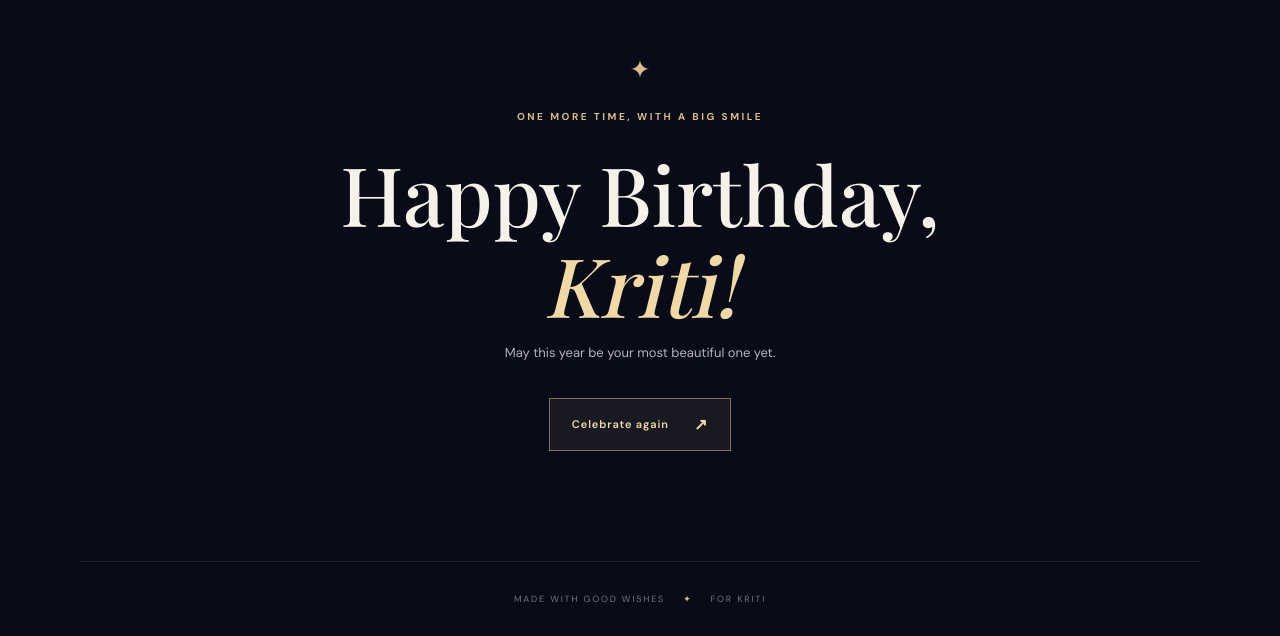
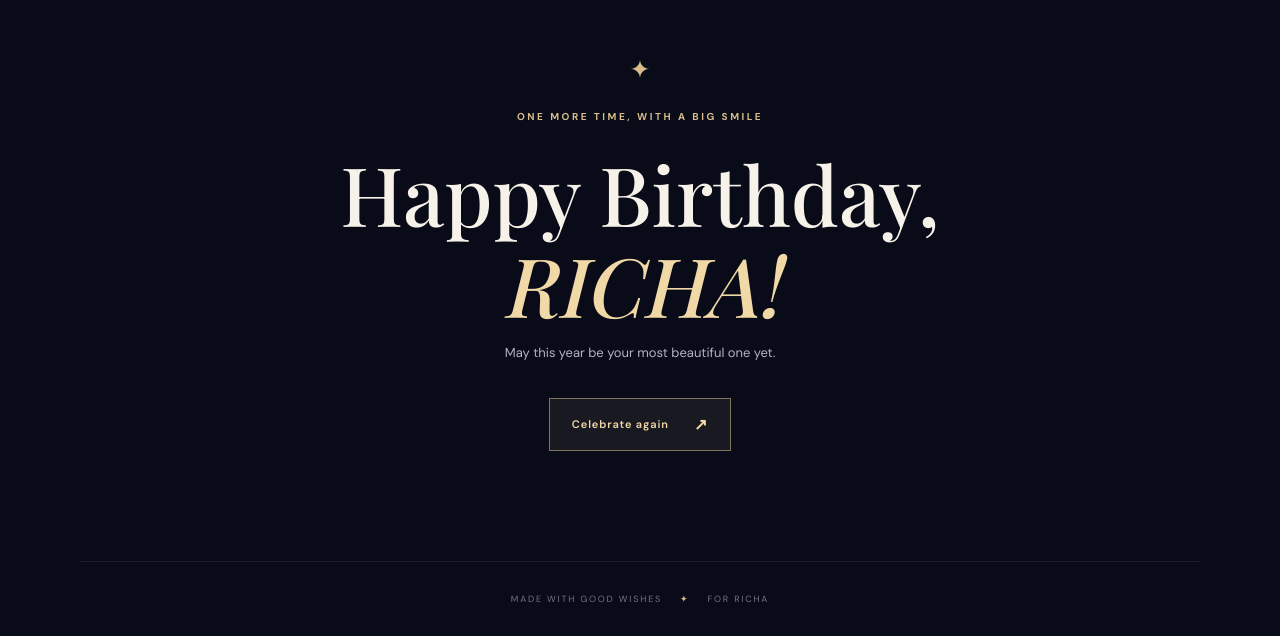
Before and after one commit to kkumar19961223/BirthdayCelebration, a plain HTML site: page index.html in a window 1280 px wide. Shown: the part 1968-2604 px from the top of the page. Drawn offline with nearby package versions, Linux system fonts and the light colour scheme.

Commit message:
Update index.html

```diff
--- a/index.html
+++ b/index.html
@@ -5,7 +5,7 @@
   <meta name="viewport" content="width=device-width, initial-scale=1.0" />
   <meta name="theme-color" content="#090b18" />
   <meta name="description" content="A little birthday surprise for Kriti." />
-  <title>Happy Birthday, Kriti ✨</title>
+  <title>Happy Birthday, RICHA ✨</title>
   <link rel="preconnect" href="https://fonts.googleapis.com">
   <link rel="preconnect" href="https://fonts.gstatic.com" crossorigin>
   <link href="https://fonts.googleapis.com/css2?family=DM+Sans:wght@400;500;600;700&family=Playfair+Display:wght@500;600;700&display=swap" rel="stylesheet">
@@ -31,7 +31,7 @@
       <p class="pre-title">Wishing you a day as wonderful as</p>
       <h1 id="birthday-title">Kriti<span class="title-period">.</span></h1>
       <div class="birthday-rule"><span></span><i>✦</i><span></span></div>
-      <p class="hero-message">Happy Birthday</p>
+      <p class="hero-message">Wishing you a Happy Birthday</p>
       <p class="hero-subtitle">May your next chapter be filled with beautiful moments,<br class="desktop-break"> unexpected adventures, and all the happiness you deserve.</p>
 
       <button class="surprise-button" id="surpriseButton" type="button">
@@ -82,7 +82,7 @@
     <section class="closing-section">
       <div class="closing-star">✦</div>
       <p class="closing-overline">ONE MORE TIME, WITH A BIG SMILE</p>
-      <h2>Happy Birthday,<br><em>Kriti!</em></h2>
+      <h2>Happy Birthday,<br><em>RICHA!</em></h2>
       <p>May this year be your most beautiful one yet.</p>
       <button class="replay-button" id="replayButton" type="button">Celebrate again <span>↗</span></button>
     </section>
@@ -90,7 +90,7 @@
     <footer>
       <span>MADE WITH GOOD WISHES</span>
       <span>✦</span>
-      <span>FOR KRITI</span>
+      <span>FOR RICHA</span>
     </footer>
   </main>
 
```
